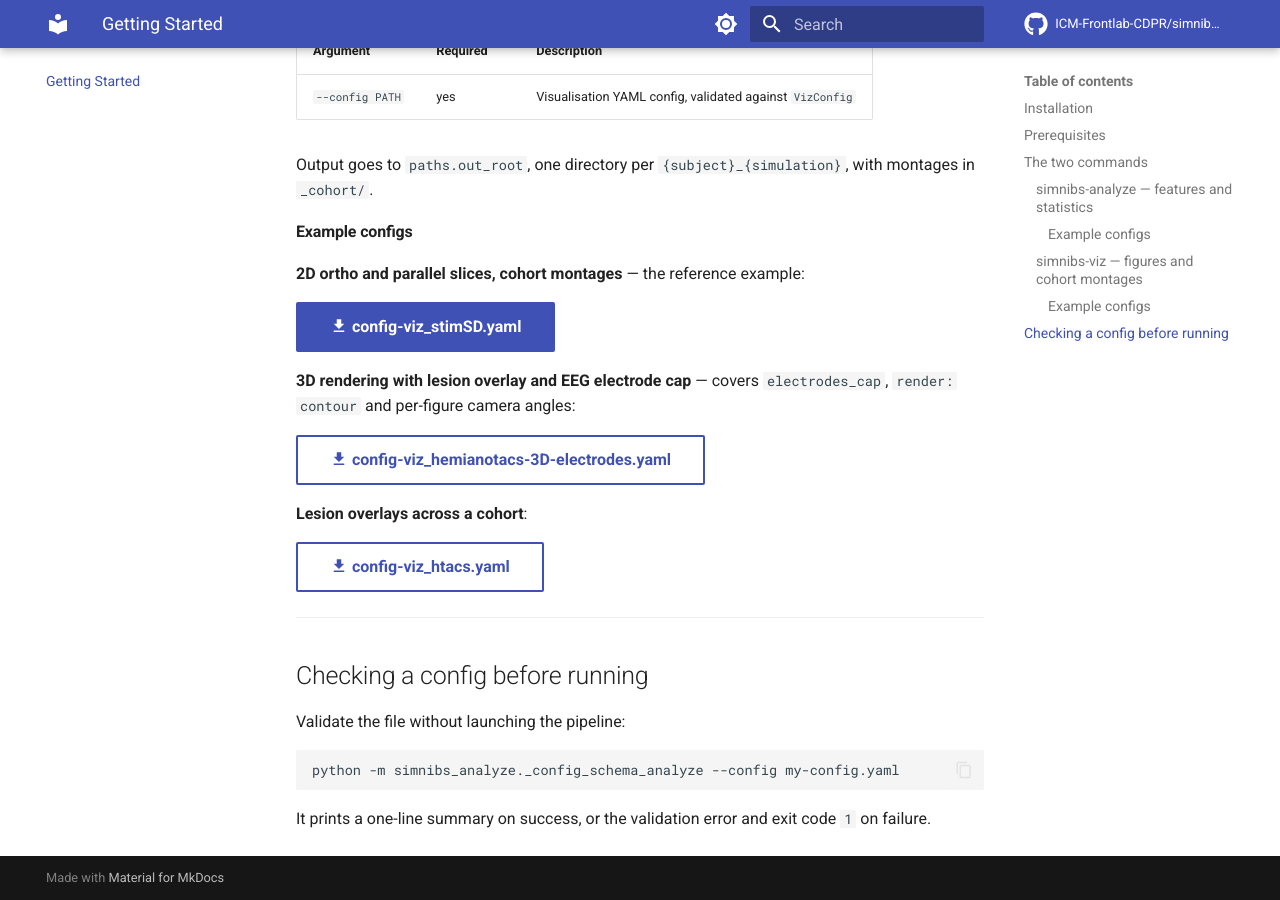
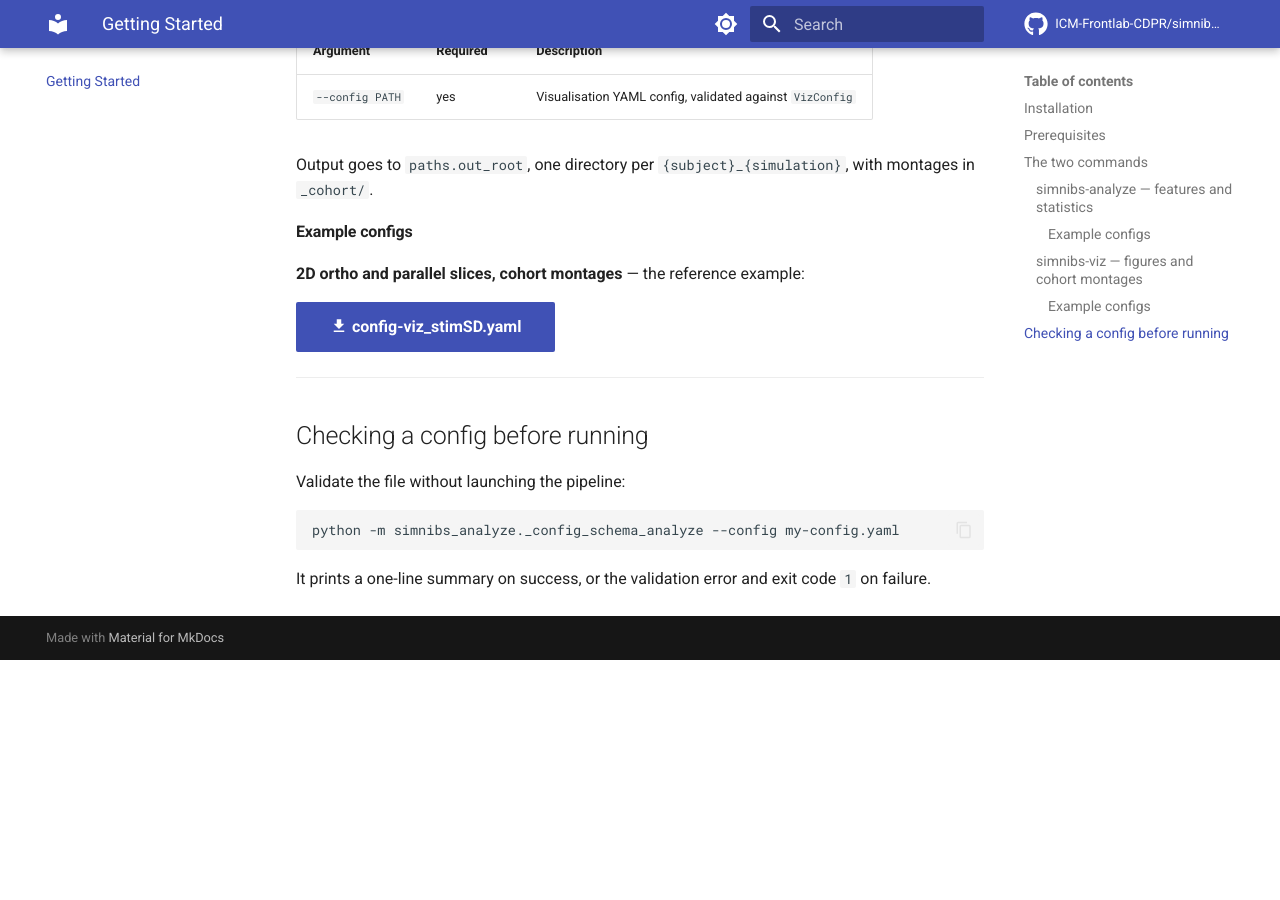
Before and after one commit to ICM-Frontlab-CDPR/simnibs-analyze, an MkDocs documentation site: the page built from docs/getting-started.md, in a window 1280 px wide and 900 px high, scrolled down 1851 px. Built offline with MkDocs 1.6.1 and Material for MkDocs 9.7.7, drawn with Linux system fonts in a browser that asks for light colours; comment, search, counter and statistics services are not loaded; after the commit the page ends 2511 px from its top, so only the background shows below that.

Commit message:
docs: drop the two extra viz example configs from getting-started

```diff
--- a/docs/getting-started.md
+++ b/docs/getting-started.md
@@ -86,15 +86,6 @@ with montages in `_cohort/`.
 
 [:material-download: config-viz_stimSD.yaml](examples/config/config-viz_stimSD.yaml){ .md-button .md-button--primary download }
 
-**3D rendering with lesion overlay and EEG electrode cap** — covers
-`electrodes_cap`, `render: contour` and per-figure camera angles:
-
-[:material-download: config-viz_hemianotacs-3D-electrodes.yaml](examples/config/config-viz_hemianotacs-3D-electrodes.yaml){ .md-button download }
-
-**Lesion overlays across a cohort**:
-
-[:material-download: config-viz_htacs.yaml](examples/config/config-viz_htacs.yaml){ .md-button download }
-
 ---
 
 ## Checking a config before running
```
